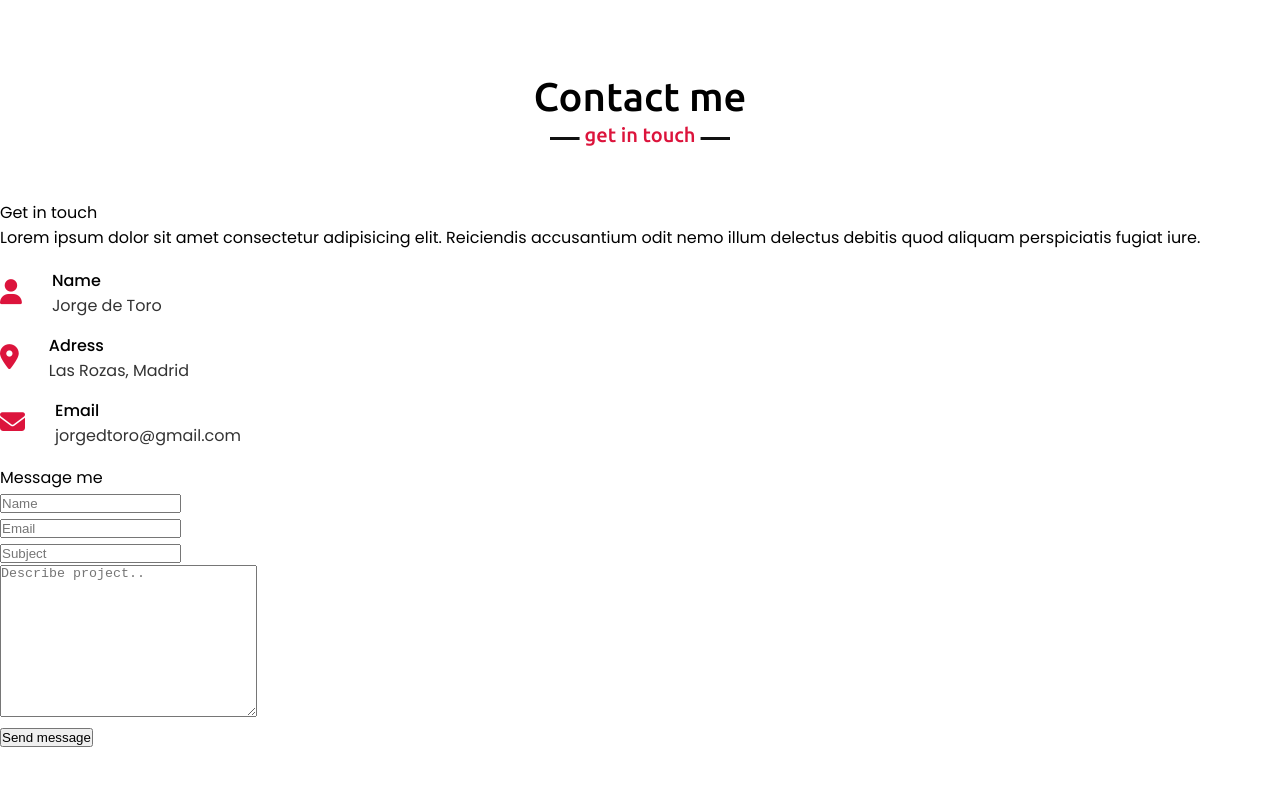
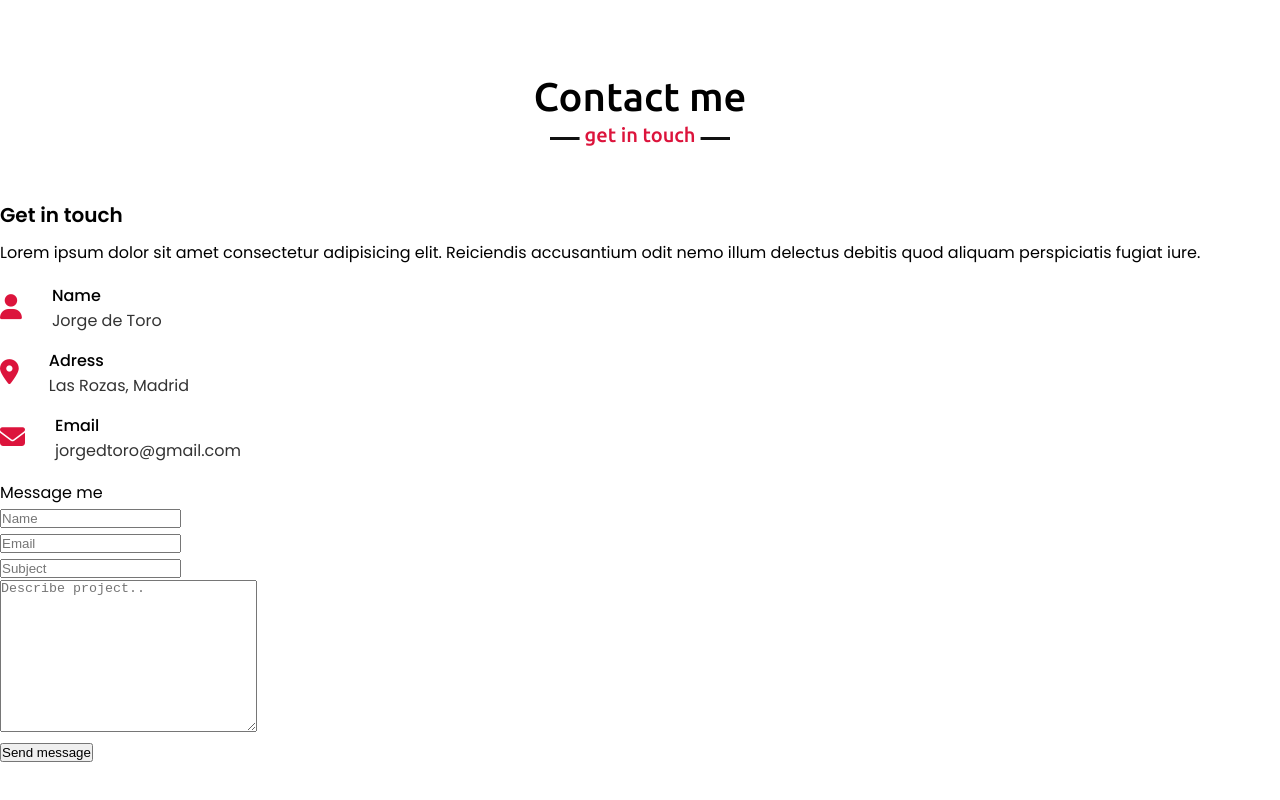
Before and after one commit to jorgedtoro/cv, a plain HTML site: page index.html in a window 1280 px wide. Shown: the part 3567-4367 px from the top of the page. Drawn offline with nearby package versions, Linux system fonts and the light colour scheme.

Commit message:
update 16-04 MBP

```diff
--- a/style.css
+++ b/style.css
@@ -420,7 +420,7 @@ transition: all 0.3s ease;
 .contact .contact-content .column{
   width: calc(50% -30px);
 }
-.contact .contact-content .left text{
+.contact .contact-content .left .text{
   font-size: 20px;
   font-weight: 600;
   margin-bottom: 10px;
```
Also changed, not shown: index.html (+1 -0 lines).
